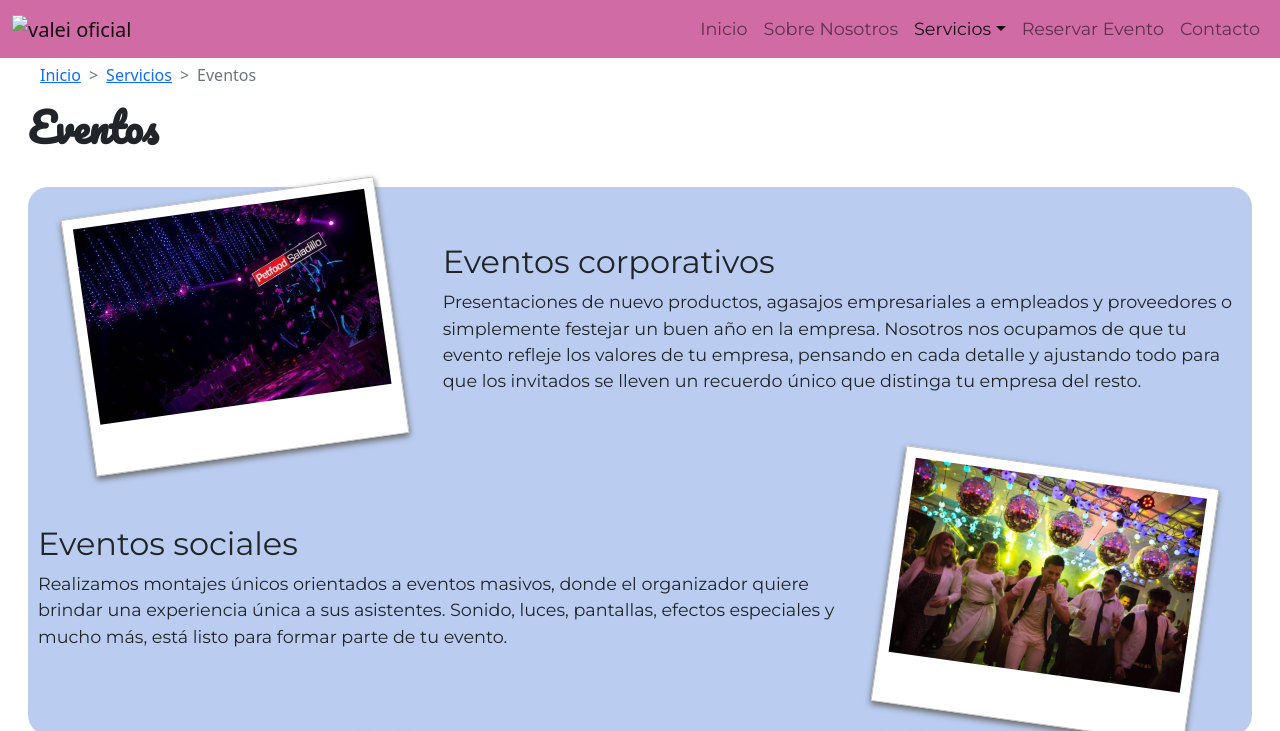
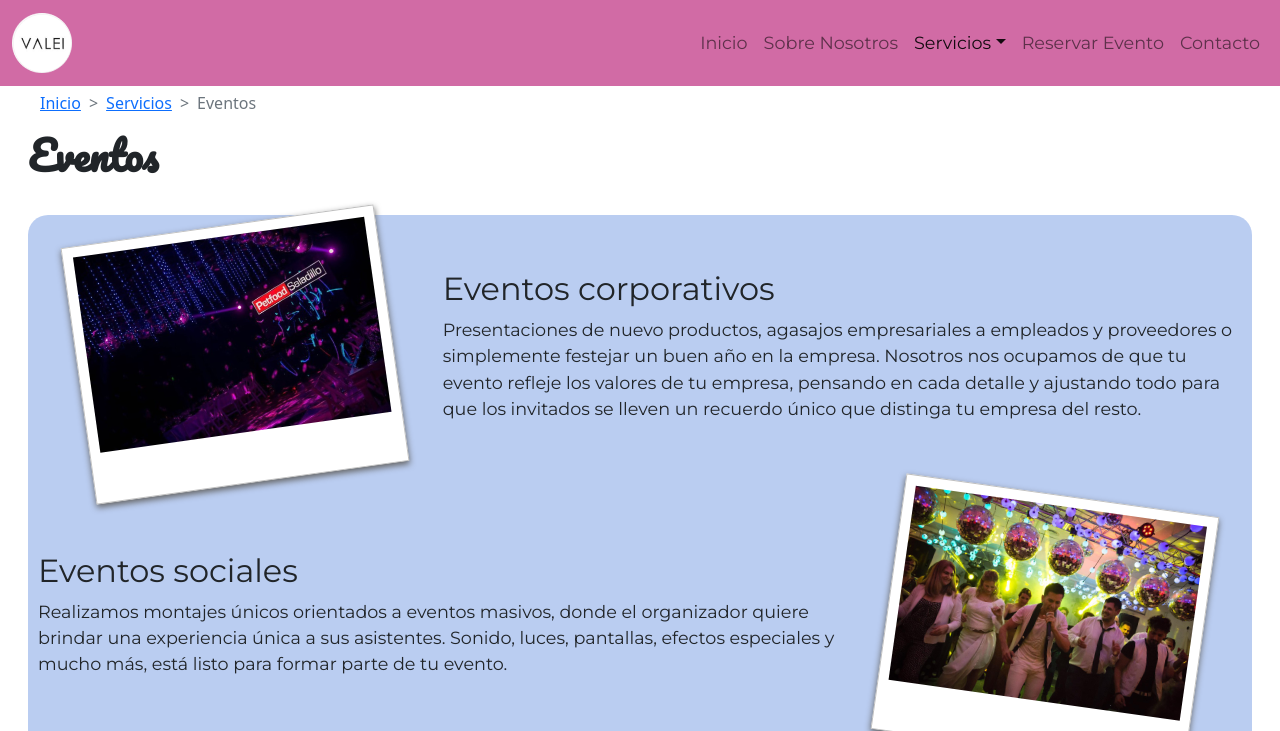
Before and after one commit to Belendefranchi/valei, a website: page pages/eventos.html in a window 1280 px wide. Shown: the top 731 px of the page. Drawn offline with nearby package versions, Linux system fonts and the light colour scheme; the site is published under a folder, as on GitHub Pages, so addresses that start at the root find nothing; a web font is replaced by a local one.

Commit message:
arreglo rutas logo paginas servicios

```diff
--- a/pages/eventos.html
+++ b/pages/eventos.html
@@ -22,7 +22,7 @@
     <nav class="navbar navbar-expand-lg" aria-label="breadcrumb">
         <div class="container-fluid">
             <a class="navbar-brand" href="../index.html">
-                <img src="/resources/logos/logo_fondo_blanco_circulo-modified2.png" alt="valei oficial">
+                <img src="../resources/logos/logo_fondo_blanco_circulo-modified2.png" alt="valei oficial">
             </a>
             <button class="navbar-toggler" type="button" data-bs-toggle="collapse" data-bs-target="#navbarSupportedContent" aria-controls="navbarSupportedContent" aria-expanded="false" aria-label="Toggle navigation">
                 <span class="navbar-toggler-icon"></span>
```
Also changed, not shown: pages/fiestas.html (+1 -1 lines), pages/shows.html (+1 -1 lines).
